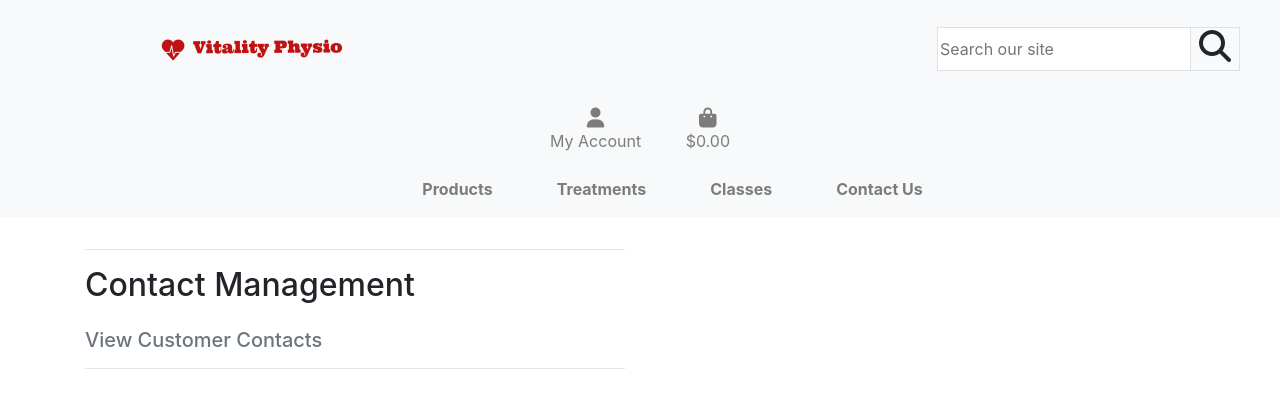
After one commit to smeghen/vitality-physio, a Django app: page /contact/view/ in a window 1280 px wide. The commit adds this page. Shown: the top 408 px of the page. Run offline with Django 3.2, Linux system fonts and the light colour scheme; the visitor is signed in with stand-in values (Sample User, id 1); data that the repository does not hold is empty; some libraries are stand-ins or nearby versions.

Commit message:
Add view_contacts to see all contacts made by customers. Added template, view and url for this function

```diff
--- a/contact/models.py
+++ b/contact/models.py
@@ -5,9 +5,9 @@ class Contact(models.Model):
     email = models.CharField(max_length=80,
                              null=True, blank=False)
     subject = models.CharField(max_length=255,
-                             null=False, blank=False)
+                              null=False, blank=False)
     message = models.CharField(max_length=1500,
-                             null=False, blank=False)
+                                null=False, blank=False)
 
     def __str__(self):
-        return self.email
+        return self.name
--- /dev/null
+++ b/contact/templates/contact/view_contact.html
@@ -0,0 +1,35 @@
+{% extends "base.html" %}
+{% load static %}
+
+{% block page_header %}
+    <div class="container header-container">
+        <div class="row">
+            <div class="col"></div>
+        </div>
+    </div>
+{% endblock %}
+
+{% block content %}
+    <div class="overlay"></div>
+    <div class="container">
+        <div class="row">
+            <div class="col-12 col-md-6">
+                <hr>
+                <h2 class="logo-font mb-4">Contact Management</h2>
+                <h5 class="text-muted">View Customer Contacts</h5>
+                <hr>
+            </div>
+        </div>
+
+        <div class="row">
+            <div class="col-12 col-md-6">
+                {% for contact in contacts %}
+                <p class=" text-danger"><strong>{{ contact.email }}</strong></p>
+                <p class=" text-danger"><strong>{{ contact.subject }}</strong></p>
+                <p class=" text-danger"><strong>{{ contact.message }}</strong></p>
+                {% endfor %}
+
+            </div>
+        </div>
+    </div>
+{% endblock %}
--- a/contact/urls.py
+++ b/contact/urls.py
@@ -2,5 +2,6 @@ from django.urls import path
 from . import views
 
 urlpatterns = [
-    path('', views.contact, name='contact')
+    path('', views.contact, name='contact'),
+    path('view/', views.view_contact, name='view_contact'),
 ]
--- a/contact/views.py
+++ b/contact/views.py
@@ -1,6 +1,9 @@
 from django.shortcuts import render, redirect, reverse
 from django.contrib import messages
+from django.contrib.auth.decorators import login_required
 from .forms import ContactForm
+
+from .models import Contact
 
 
 def contact(request):
@@ -25,3 +28,19 @@ def contact(request):
     }
 
     return render(request, 'contact/contact.html', context)
+
+
+@login_required
+def view_contact(request):
+    """ View contacts made by customers """
+    contacts = Contact.objects.all()
+
+    if not request.user.is_superuser:
+
+        messages.error(request, 'Sorry, only store owners can do that.')
+        return redirect(reverse('home'))
+
+    else:
+        context = {'contacts': contacts, }
+
+    return render(request, 'contact/view_contact.html', context)
--- a/templates/base.html
+++ b/templates/base.html
@@ -70,6 +70,7 @@
                     {% if request.user.is_authenticated %}
                         {% if request.user.is_superuser %}
                             <a href="{% url 'add_product' %}" class="dropdown-item">Product Management</a>
+                            <a href="{% url 'view_contact' %}" class="dropdown-item">Contact Management</a>
                         {% endif %}
                         <a href="{% url 'profile' %}" class="dropdown-item">My Profile</a>
                         <a href="{% url 'account_logout' %}" class="dropdown-item">Logout</a>
```
